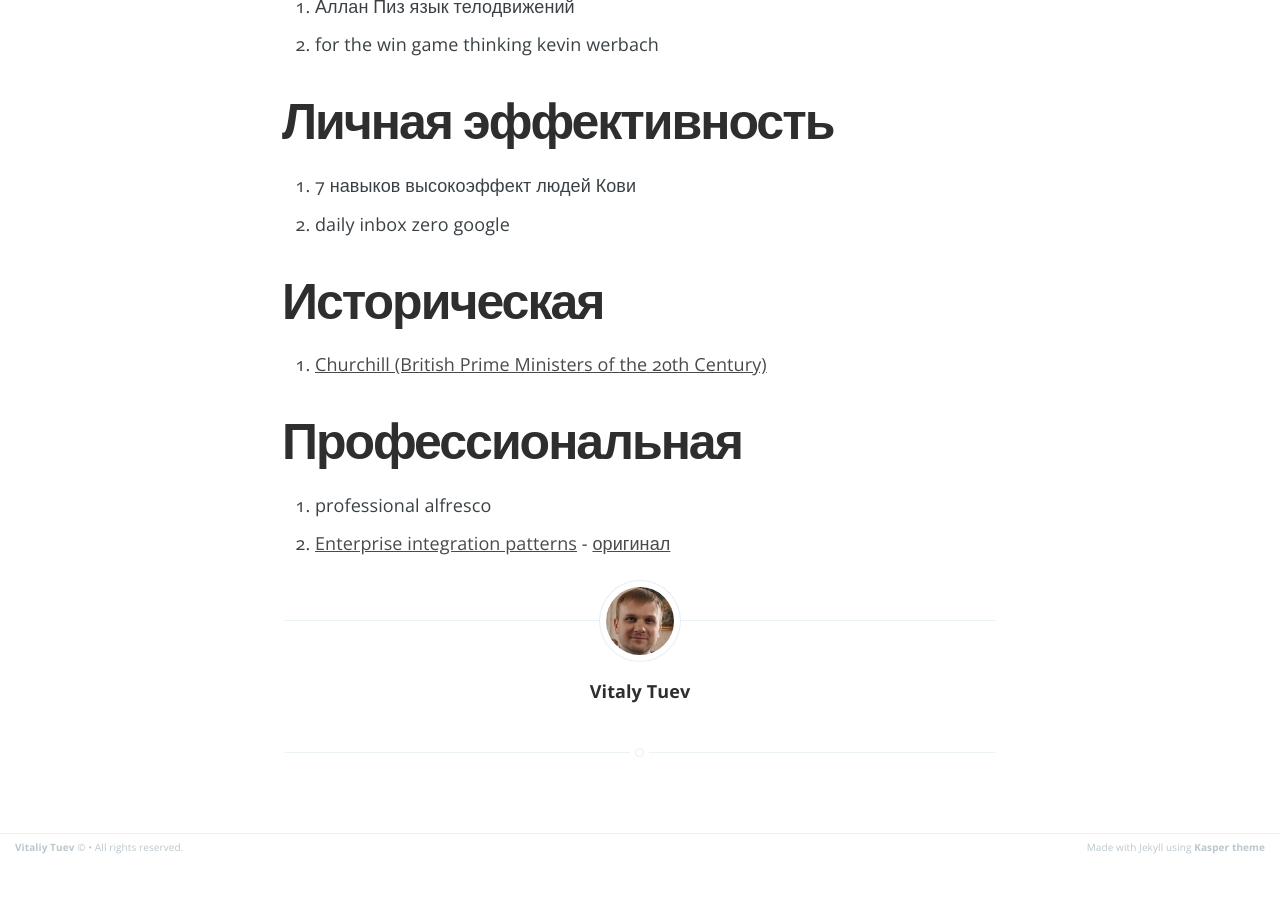
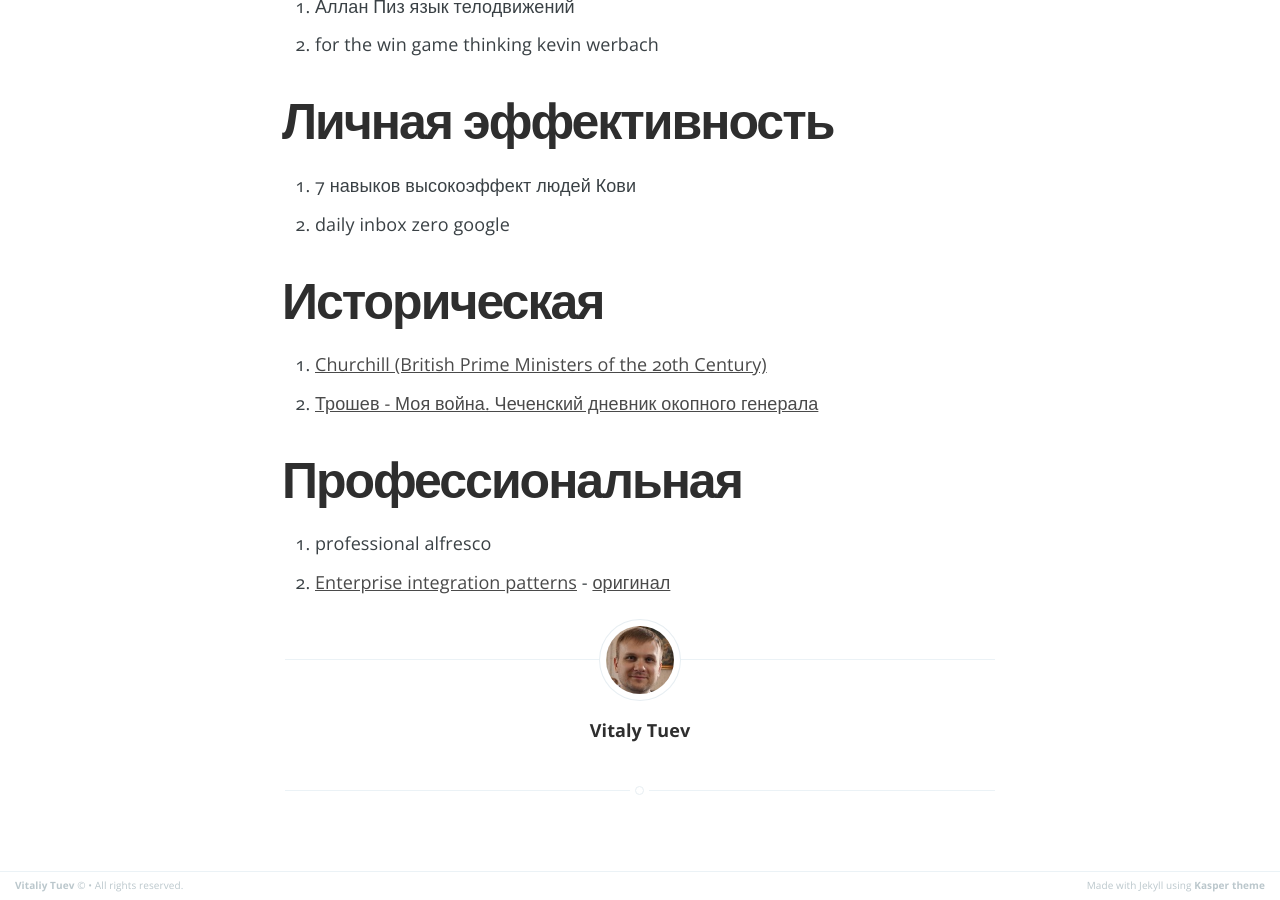
Before and after one commit to vetal232/vetal232.github.io, a Jekyll site: the page built from _posts/2015-02-23-books.markdown, in a window 1280 px wide and 900 px high, scrolled down 1855 px. Built offline with Jekyll 4.4.1, drawn with Linux system fonts in a browser that asks for light colours; before the commit the page ends 2716 px from its top, so only the background shows below that; some of the changed lines change nothing that is shown.

Commit message:
Update 2015-02-23-books.markdown

```diff
--- a/_posts/2015-02-23-books.markdown
+++ b/_posts/2015-02-23-books.markdown
@@ -32,7 +32,7 @@ published: true
 1. [Стили менеджмента Адизес](http://www.mann-ivanov-ferber.ru/books/sse/mismanagement-crisis/)
 3. [Русская модель управления - Проханов](http://www.litres.ru/aleksandr-prohorov/russkaya-model-upravleniya/)
 4. [Командовать или подчиняться - Литвак](http://www.ozon.ru/context/detail/id/3830563/)
-5. [45 татуировок менеджера - Батырев](http://www.litres.ru/maksim-batyrev/45-tatuirovok-menedzhera-pravila-rossiyskogo-rukovoditelya-2/)
+5. [45 татуировок менеджера - Батырев](http://www.mann-ivanov-ferber.ru/books/paperbook/tattoos/)
 
 #Project management
 
@@ -65,6 +65,7 @@ published: true
 #Историческая
 
 1. [Churchill (British Prime Ministers of the 20th Century) ](https://www.goodreads.com/book/show/3014252-churchill)
+2. [Трошев - Моя война. Чеченский дневник окопного генерала](https://ru.wikipedia.org/wiki/Моя_война._Чеченский_дневник_окопного_генерала)
 
 #Профессиональная
 
```
